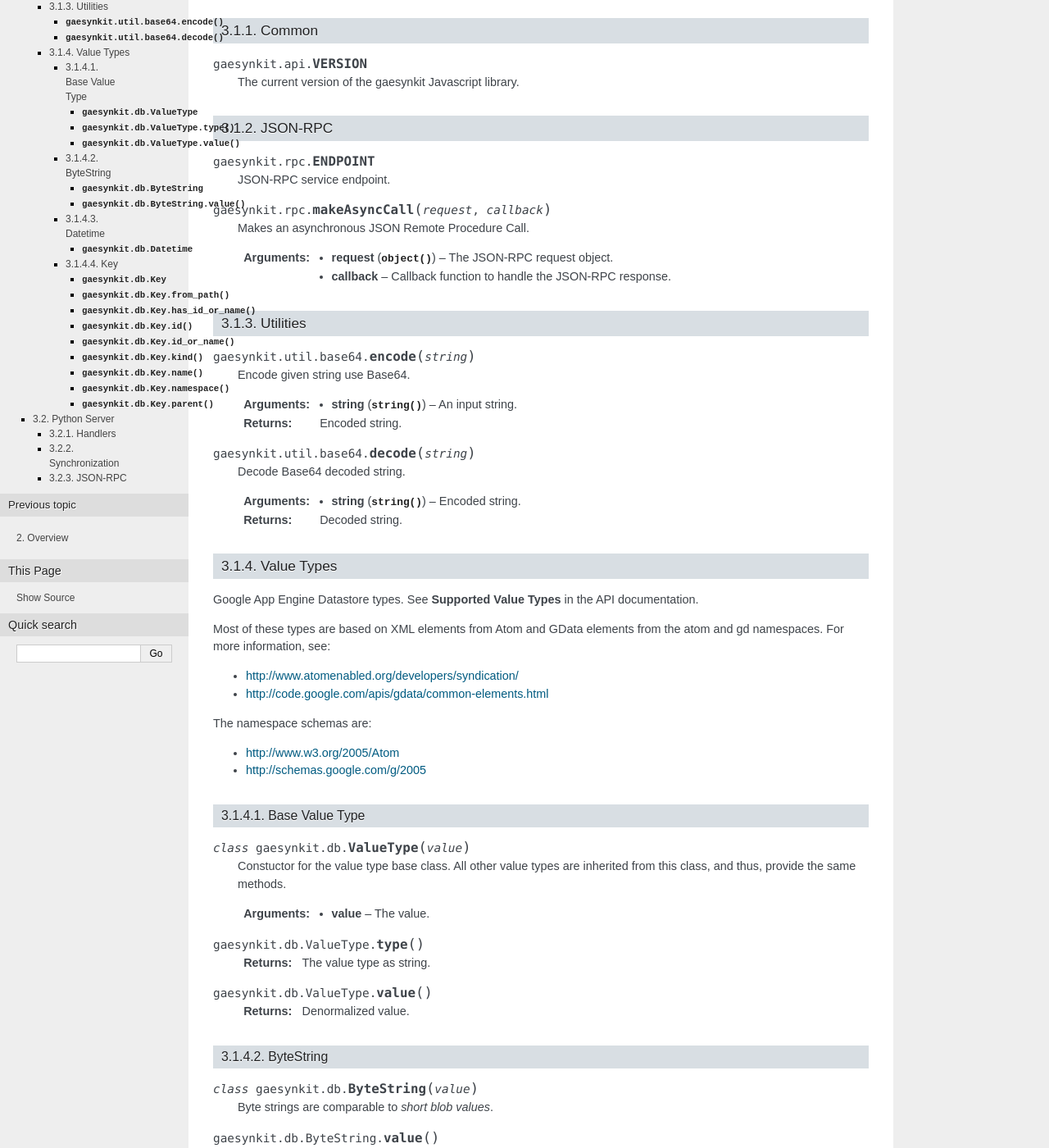
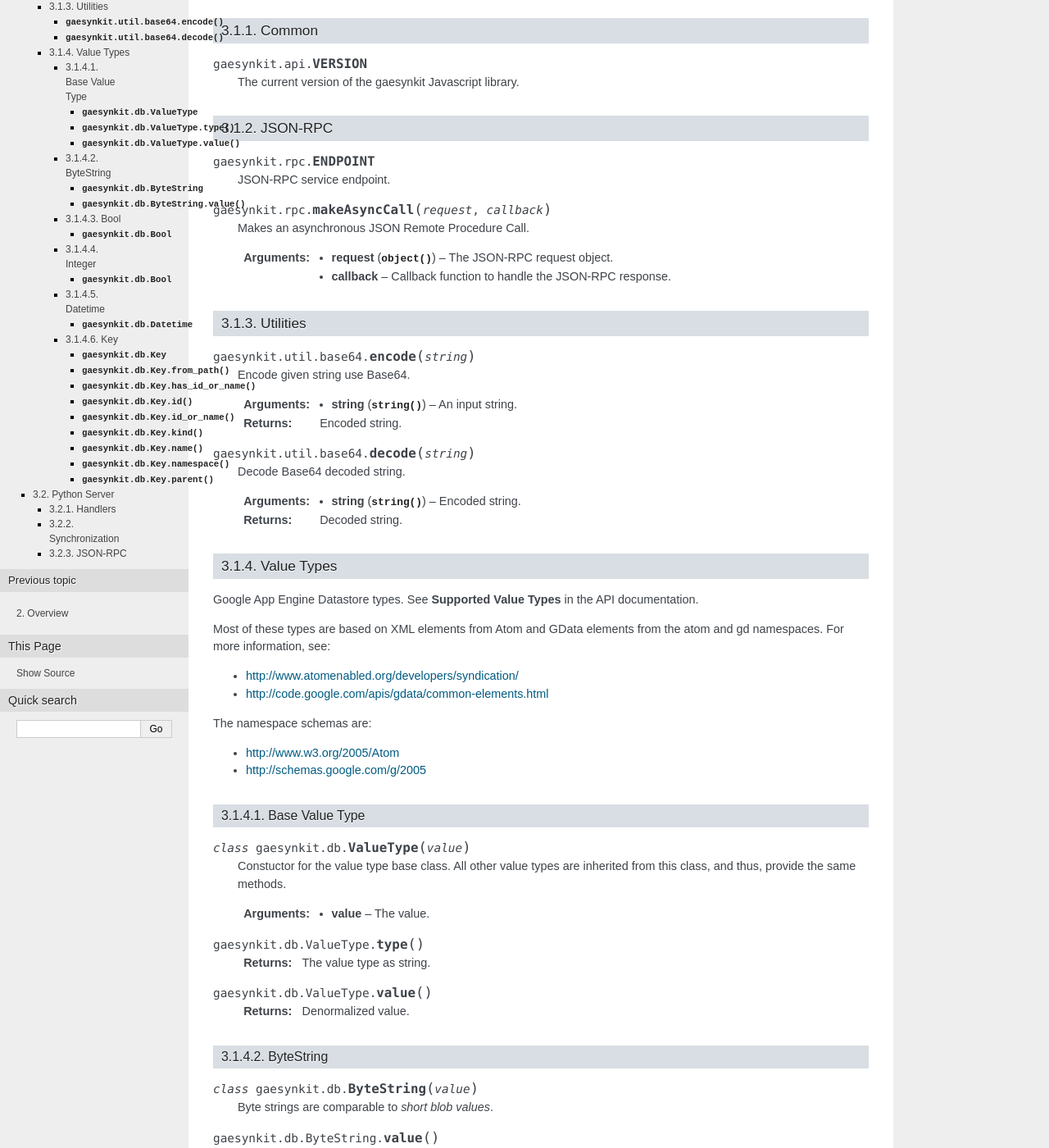
Before and after one commit to rodaebel/gaesynkit, a Sphinx documentation site: the page built from doc/source/reference.rst, in a window 1280 px wide and 1400 px high, scrolled down 314 px. Shown: the whole window at 82% size. Built offline with Sphinx 7.4.7, drawn with Linux system fonts in a browser that asks for light colours; some of the changed text lies outside the part shown.

Commit message:
More documentation.

```diff
--- a/doc/source/reference.rst
+++ b/doc/source/reference.rst
@@ -103,6 +103,20 @@
 
    :returns: The decoded value.
 
+Bool
+++++
+
+.. js:class:: gaesynkit.db.Bool(value)
+
+   A boolean value, ``true`` or ``false``.
+
+Integer
++++++++
+
+.. js:class:: gaesynkit.db.Bool(value)
+
+   An integer value.
+
 Datetime
 ++++++++
 
```
